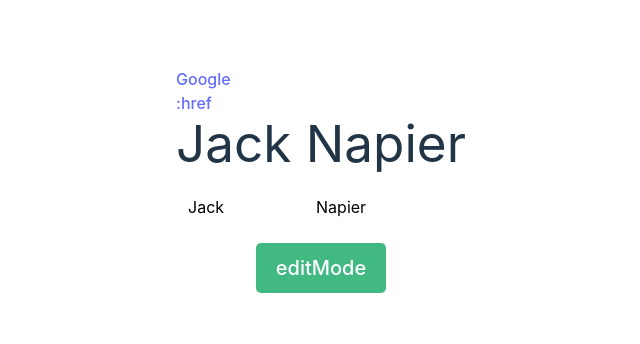
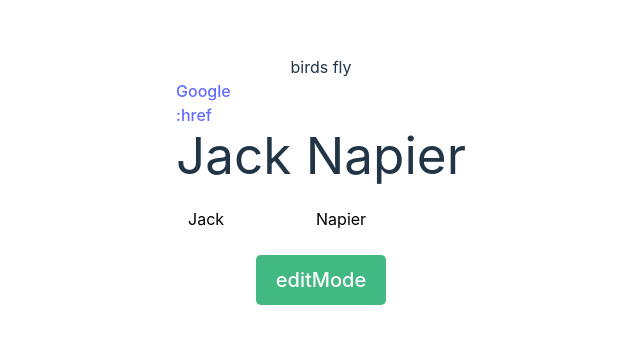
Before and after one commit to Aliozzaim/dailymeal, a Vue app: page / in a window 1280 px wide. Shown: the part 220-564 px from the top of the page, without its empty margins (319-959 px from the left). Built offline with nearby package versions, Linux system fonts and the light colour scheme.

Commit message:
chore: add animations

```diff
--- a/src/components/HelloWorld.vue
+++ b/src/components/HelloWorld.vue
@@ -54,7 +54,9 @@ const increaseAge = () => {
 </script>
 
 <template>
-
+  <Transition>
+    birds fly
+  </Transition>
   <div class="flex flex-col items-start justify-start">
     <p v-html="HTMLTag"></p>
     <a :href="link">:href</a>
```
